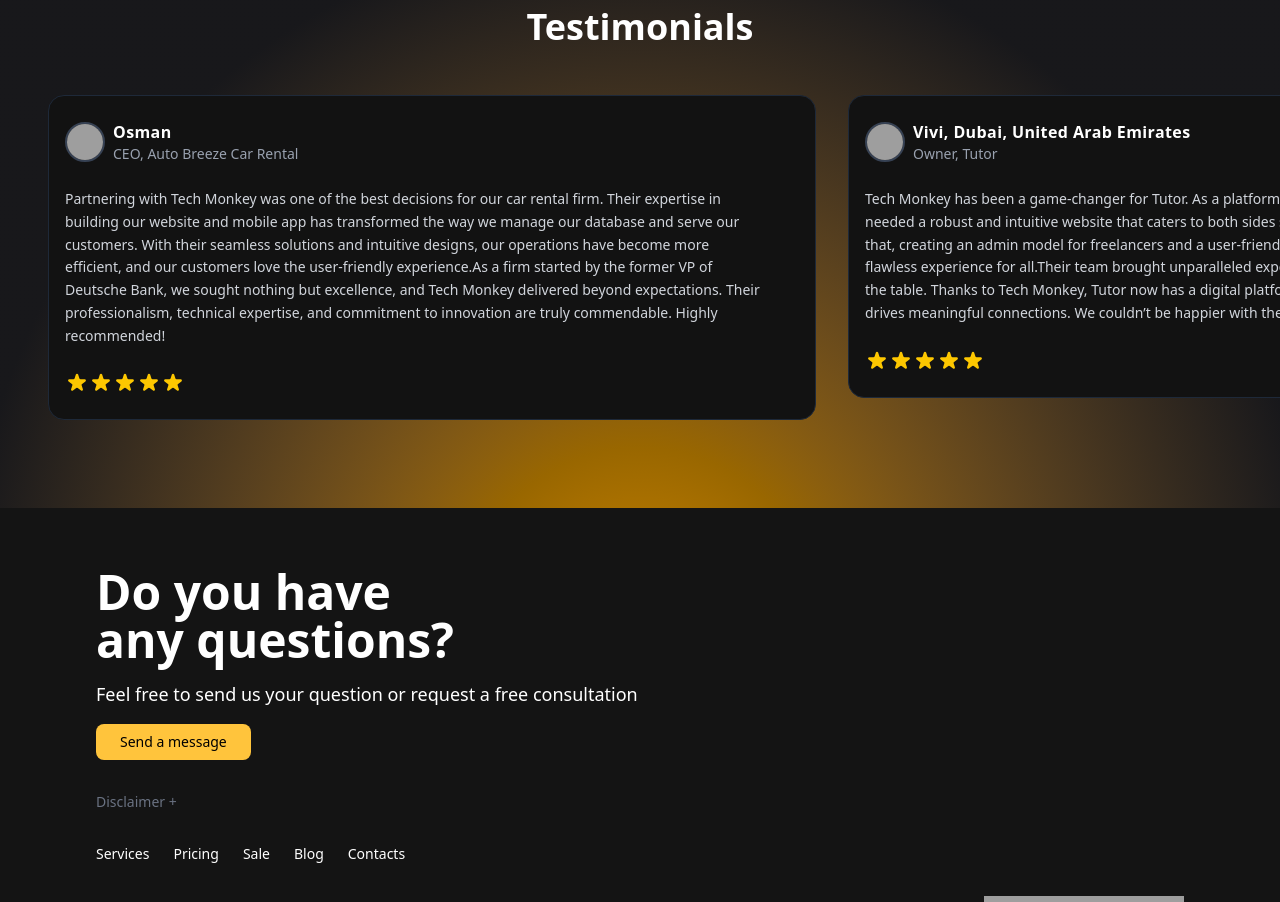
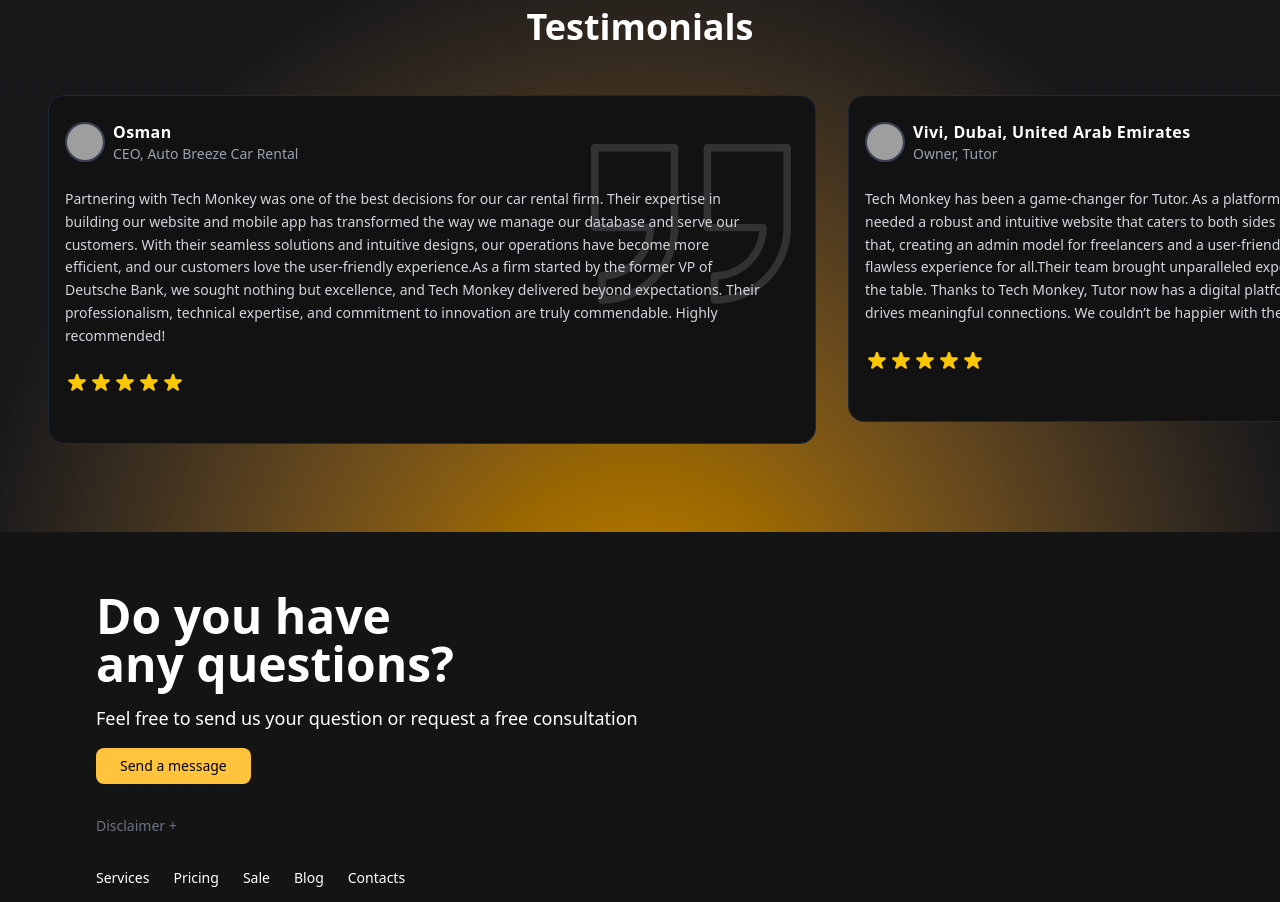
Before and after one commit to Priyanshu-su30/monkeytech, a Next.js app: page / in a window 1280 px wide. Shown: the part 3720-4622 px from the top of the page. Built offline with nearby package versions, Linux system fonts and the light colour scheme; grey boxes are pictures that could not be loaded.

Commit message:
minor fix and clean code

```diff
--- a/Components/Cards.tsx
+++ b/Components/Cards.tsx
@@ -1,3 +1,5 @@
+import Image from "next/image";
+
 interface Testimonial {
   name: string;
   title: string;
@@ -43,7 +45,7 @@
   const { name, title, text, rating, avatarUrl } = testimonial;
   return (
     <div className="relative flex-shrink-0 w-xl md:w-3xl bg-[#121212] border border-gray-800 rounded-2xl pl-4 pr-12 py-6 text-white space-y-6">
-      <div className="flex items-center space-x-2">
+      <div className="relative z-10 flex items-center space-x-2">
         <img
           src={avatarUrl}
           alt={name}
@@ -60,10 +62,11 @@
           <p className="text-sm md:text-md text-gray-400">{title}</p>
         </div>
       </div>
-      <p className="text-gray-300 text-sm md:text-md leading-relaxed">
+      <p className="relative z-10 text-gray-300 text-sm md:text-md leading-relaxed">
         {text}
       </p>
       <StarRating rating={rating} />
+      <Image src="/assets/TestimonialBkg.png" alt={"background"} width={200} height={100} className="absolute z-0 right-6 top-12 brightness-30" />
     </div>
   );
 };
```
Also changed, not shown: app/page.tsx (+0 -115 lines).
